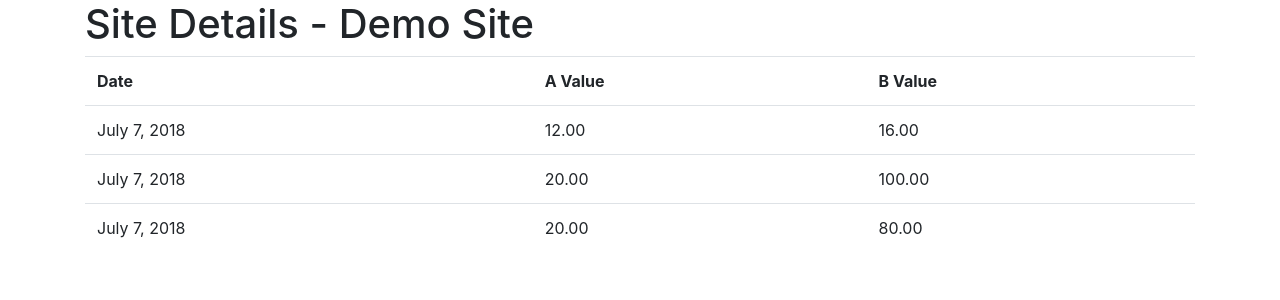
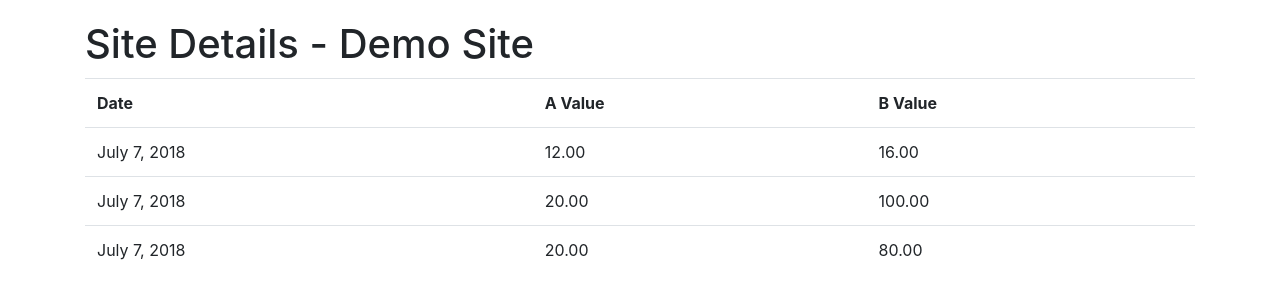
Before and after one commit to LuanP/django_sites_web, a Django app: page /sites/1/ in a window 1280 px wide. Shown: the part 56-356 px from the top of the page. Run offline with Django 3.2, Linux system fonts and the light colour scheme; data comes from the database, SQL or seed files in the repository; some libraries are stand-ins or nearby versions.

Commit message:
Add custom style

```diff
--- a/src/base/templates/base/base.html
+++ b/src/base/templates/base/base.html
@@ -4,6 +4,7 @@
   <head>
     {% block head %}
       <link rel="stylesheet" type="text/css" href="{% static "css/bootstrap.min.css" %}">
+      <link rel="stylesheet" type="text/css" href="{% static "css/style.css" %}">
     {% endblock %}
   </head>
   <body>
--- /dev/null
+++ b/static/css/style.css
@@ -0,0 +1,7 @@
+.navbar {
+  margin-bottom: 20px;
+}
+
+.table {
+  margin-top: 10px;
+}
```
